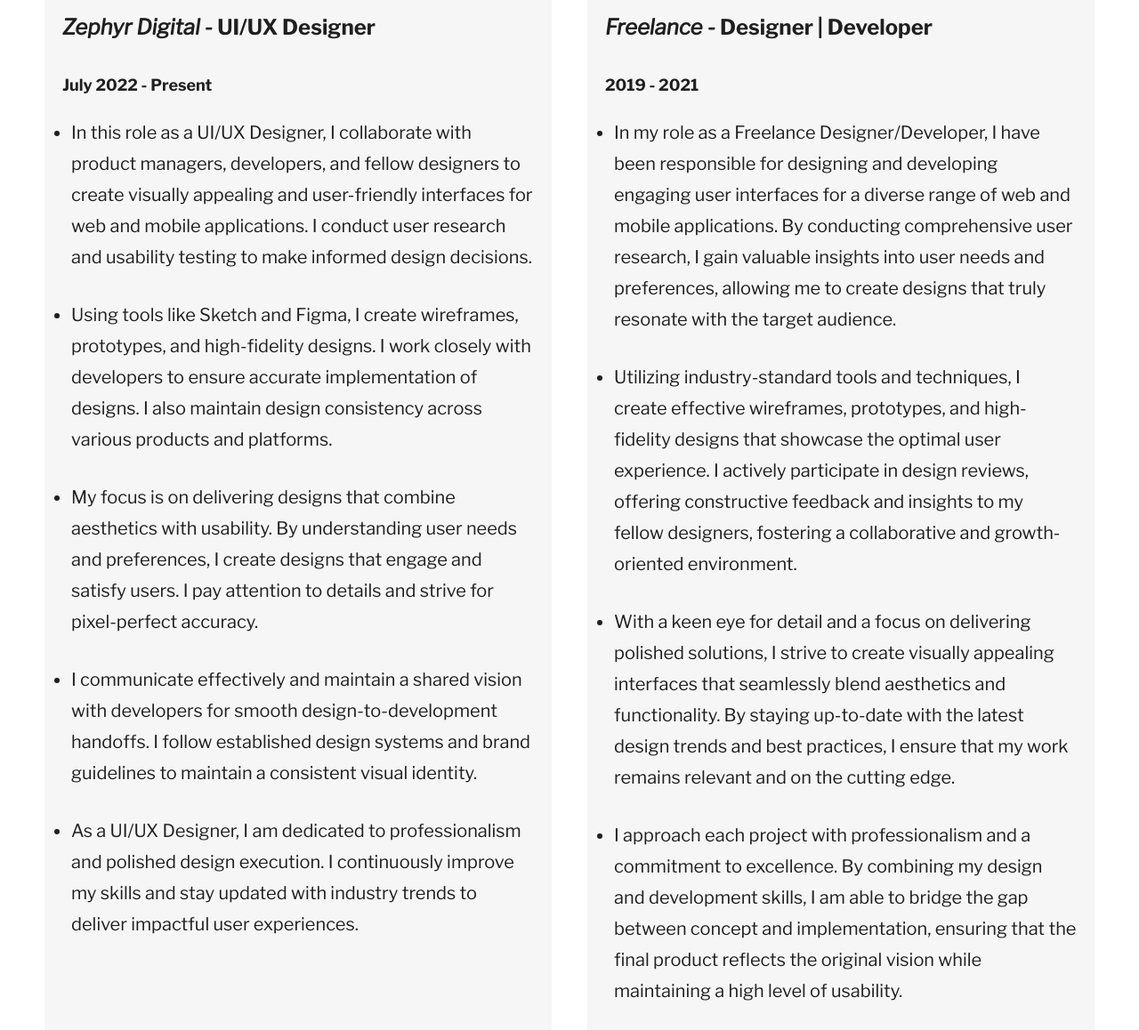
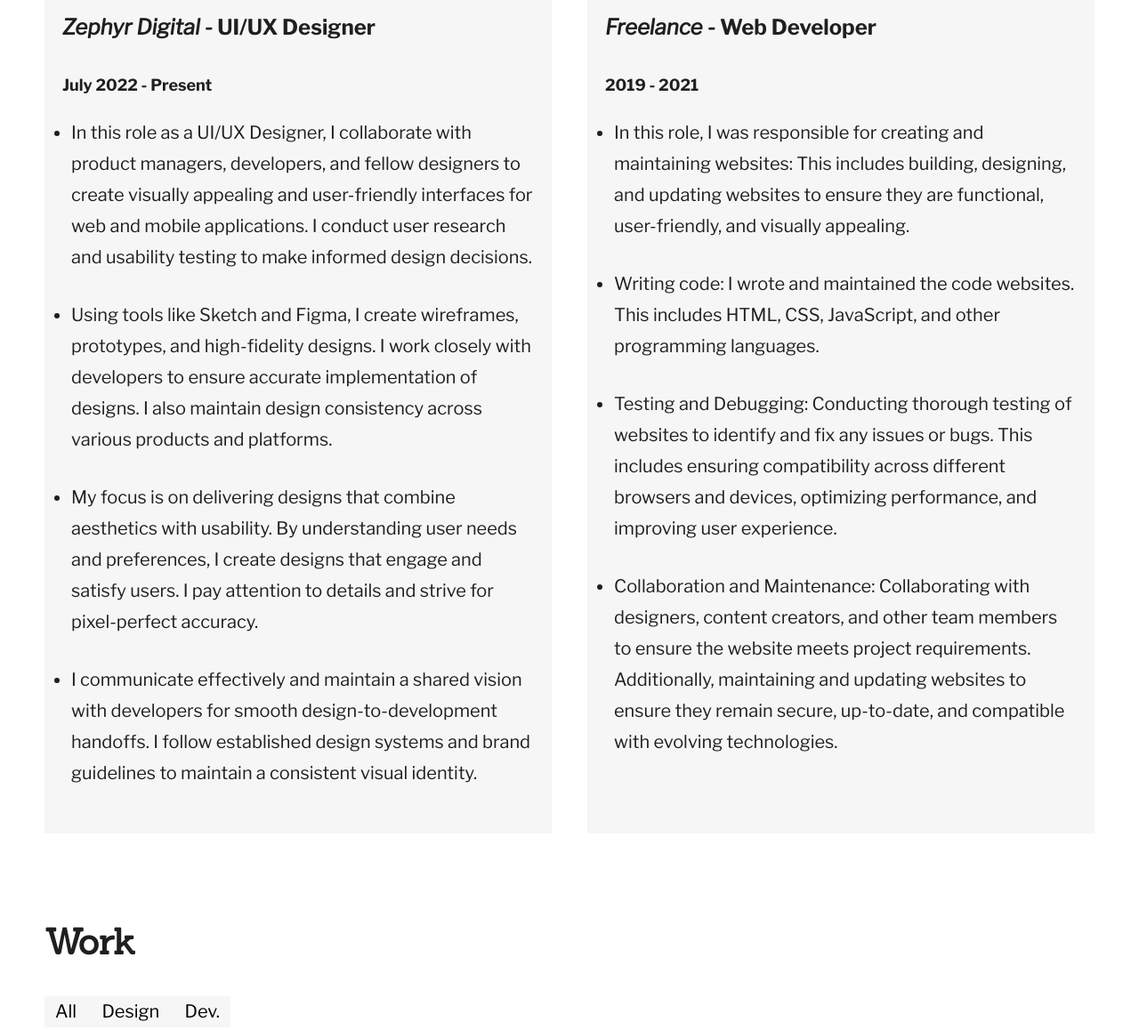
Before and after one commit to Kyr17n/personal-website, a plain HTML site: page index.html in a window 1280 px wide. Shown: the part 4020-5178 px from the top of the page at 89% size. Drawn offline with nearby package versions, Linux system fonts and the light colour scheme; no server answers.

Commit message:
modified:   assets/css/style.css modified:   index.html

```diff
--- a/assets/css/style.css
+++ b/assets/css/style.css
@@ -164,7 +164,7 @@
     right: 20px;
     z-index: 99;
     font-size: 16px;
-    padding: 10px 10px;
+    padding: 10px 11px;
     border: 2px solid#e34234;
     background-color: #e34234;
     ;
@@ -1639,7 +1639,7 @@
         display: flex;
         flex-direction: column;
         justify-content: space-between;
-        width: 18px;
+        width: 16px;
         height: 18px;
         cursor: pointer;
     }
--- a/index.html
+++ b/index.html
@@ -377,48 +377,40 @@
 
 
                         </li>
-                        <li class="experience__item">
+                        <!-- <li class="experience__item">
                             As a UI/UX Designer, I am dedicated to professionalism and polished design execution. I
                             continuously improve my skills and stay updated with industry trends to deliver impactful
                             user
                             experiences.
-                        </li>
+                        </li> -->
                     </ul>
                 </div>
 
                 <div class="experience-section">
 
-                    <h2 class="text-padding"><span>Freelance - </span> Designer | Developer</h2>
+                    <h2 class="text-padding"><span>Freelance - </span> Web Developer</h2>
                     <h3>2019 - 2021</h3>
                     <ul class="experience-container1">
 
                         <li class="experience__item">
-                            In my role as a Freelance Designer/Developer, I have been responsible for designing and
-                            developing engaging user interfaces for a diverse range of web and mobile applications. By
-                            conducting comprehensive user research, I gain valuable insights into user needs and
-                            preferences, allowing me to create designs that truly resonate with the target audience.
+                            In this role, I was responsible for creating and maintaining websites: This includes
+                            building, designing,
+                            and updating websites to ensure they are functional, user-friendly,
+                            and visually appealing.
                         </li>
                         <li class="experience__item">
-                            Utilizing industry-standard tools and techniques, I create effective wireframes, prototypes,
-                            and
-                            high-fidelity designs that showcase the optimal user experience. I actively participate in
-                            design reviews, offering constructive feedback and insights to my fellow designers,
-                            fostering a
-                            collaborative and growth-oriented environment.
+                            Writing code: I wrote and maintained the code websites. This
+                            includes HTML, CSS, JavaScript, and other programming languages.
                         </li>
                         <li class="experience__item">
-                            With a keen eye for detail and a focus on delivering polished solutions, I strive to create
-                            visually appealing interfaces that seamlessly blend aesthetics and functionality. By staying
-                            up-to-date with the latest design trends and best practices, I ensure that my work remains
-                            relevant and on the cutting edge.
-                        </li>
+                            Testing and Debugging: Conducting thorough testing of websites to identify and fix any
+                            issues or bugs. This includes ensuring compatibility across different browsers and devices,
+                            optimizing performance, and improving user experience.
                         <li class="experience__item">
-                            I approach each project with professionalism and a commitment to excellence. By combining my
-                            design and development skills, I am able to bridge the gap between concept and
-                            implementation,
-                            ensuring that the final product reflects the original vision while maintaining a high level
-                            of
-                            usability.
+                            Collaboration and Maintenance: Collaborating with designers, content creators, and other
+                            team members to ensure the website meets project requirements. Additionally, maintaining and
+                            updating websites to ensure they remain secure, up-to-date, and compatible with evolving
+                            technologies.
 
 
                         </li>
```
